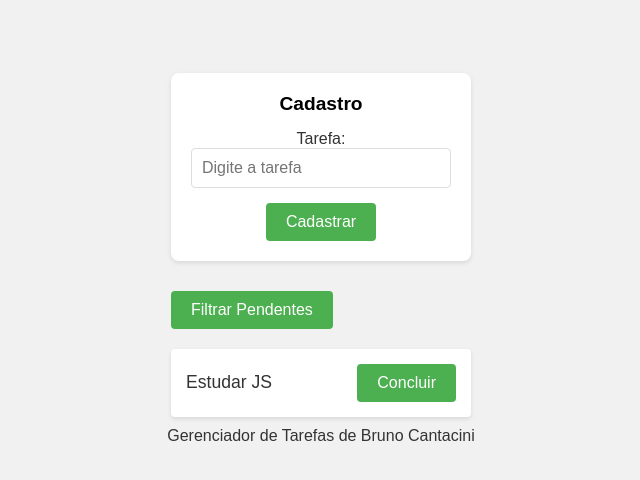
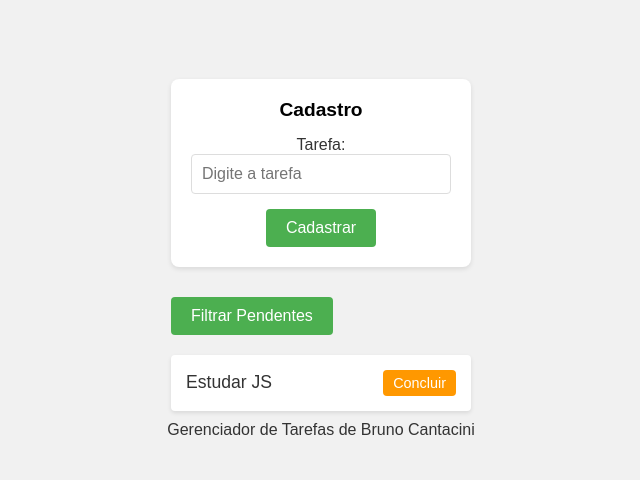
Before and after one commit to brucantacini/Gerenciador_Tarefas, a plain HTML site: page index.html in a window 1280 px wide. Shown: the part 214-694 px from the top of the page, without its empty margins (319-959 px from the left). Drawn offline with Linux system fonts and the light colour scheme.

Commit message:
Estilizando o botão de concluir.

```diff
--- a/css/style.css
+++ b/css/style.css
@@ -89,3 +89,17 @@ span {
     color: #333;
     flex-grow: 1;
 }
+
+.botao-concluir {
+    background-color: #ff9800;
+    color: white;
+    padding: 5px 10px;
+    border: none;
+    border-radius: 4px;
+    cursor: pointer;
+    font-size: 0.9rem;
+}
+
+.botao-concluir:hover {
+    background-color: #f57c00;
+}
```
